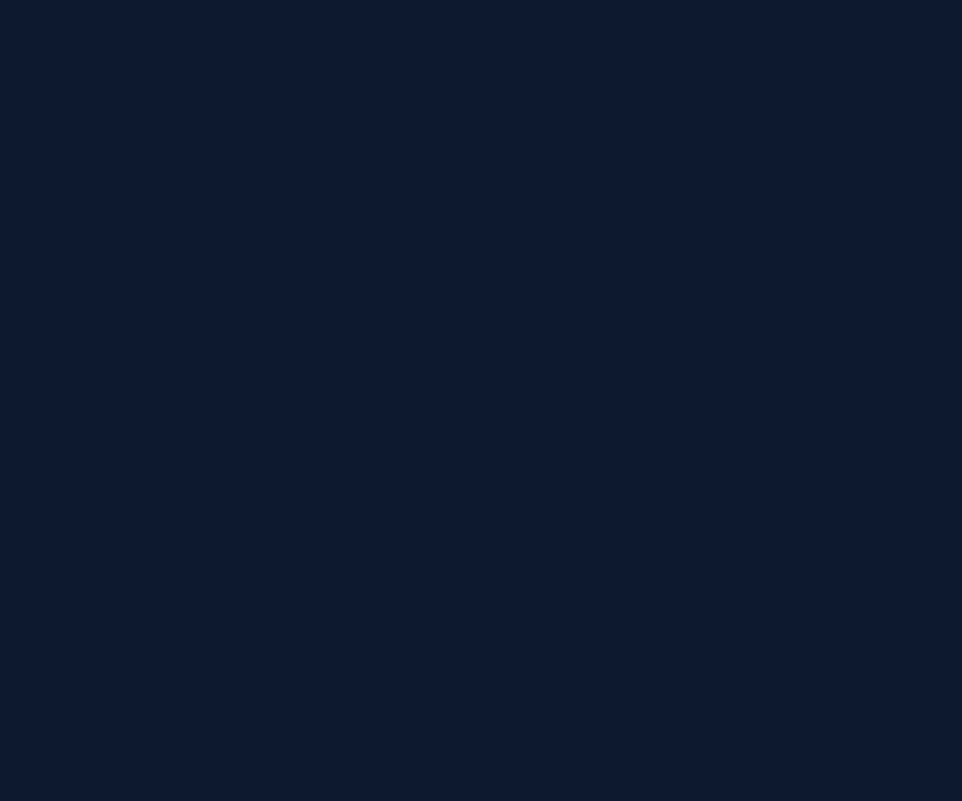
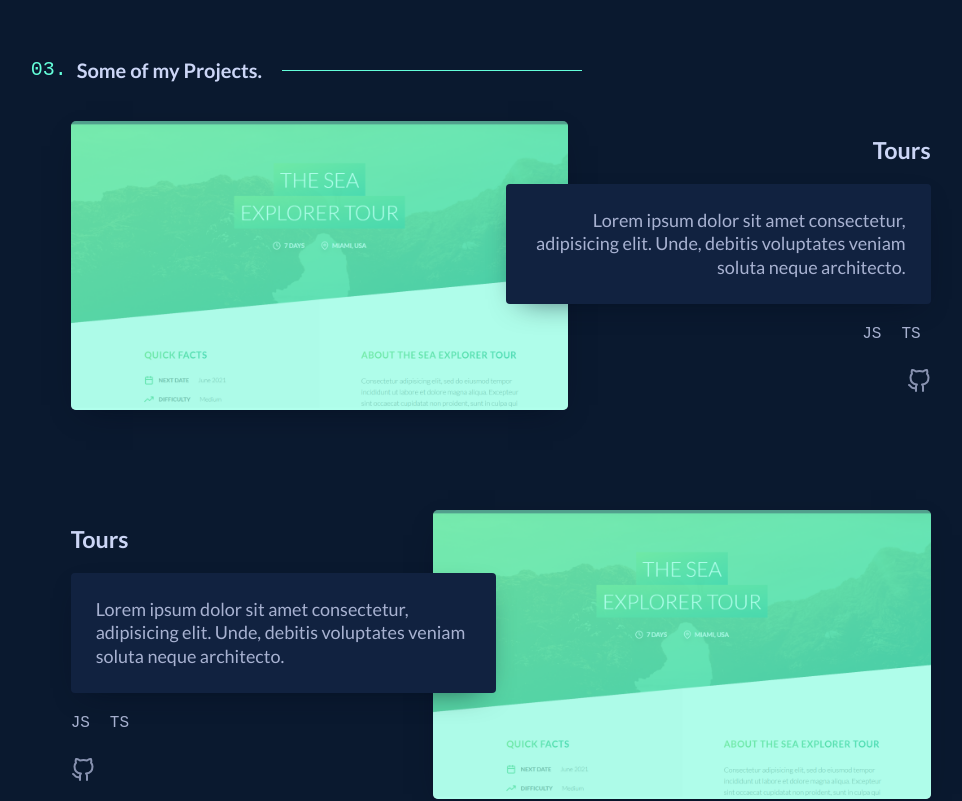
Before and after one commit to raaajrathod/rrathod, a React (Create React App) app: page / in a window 1280 px wide. Shown: the part 2480-3281 px from the top of the page, without its empty margins (113-1075 px from the left). Before the commit the page ends 2429 px from the top, so only its background shows below. Built offline with nearby package versions, Linux system fonts and the light colour scheme.

Commit message:
Projects Sections

```diff
--- a/src/App.js
+++ b/src/App.js
@@ -8,6 +8,7 @@ import RightContent from './components/RightContent';
 import Hero from './components/Hero';
 import About from './components/About';
 import Jobs from './components/Jobs';
+import Projects from './components/Projects';
 function App() {
 
 
@@ -21,6 +22,7 @@ function App() {
             <Hero />
             <About />
             <Jobs />
+            <Projects />
           </div>
 
           <RightContent />
--- a/src/App.scss
+++ b/src/App.scss
@@ -6,6 +6,7 @@
 @import "./scss/About.scss";
 @import "./scss/Jobs.scss";
 @import "./scss/Tabs.scss";
+@import "./scss/Projects.scss";
 
 .body {
   margin: 0px;
--- /dev/null
+++ b/src/components/Projects.jsx
@@ -0,0 +1,81 @@
+
+import { GitHub } from "react-feather";
+
+const Projects = () => {
+    return (
+        <section className="projects" id="projects">
+            <div className="projects_content">
+                <h2 className="numbered-heading">Some of my Projects.</h2>
+            </div>
+            <ul className="project-list">
+                <li className="project-list-item">
+                    <div className="project-content">
+                        <h3 className="project-title">Tours</h3>
+                        <div className="project-description">
+                            <p>Lorem ipsum dolor sit amet consectetur, adipisicing elit. Unde, debitis voluptates veniam soluta neque architecto.</p>
+                        </div>
+                        <ul className="project-techlist">
+                            <li>JS</li>
+                            <li>TS</li>
+                        </ul>
+                        <div className="links">
+                            <a href="#"><GitHub /></a>
+                        </div>
+                    </div>
+                    <div className="project-image">
+                        <div className="image-wrapper">
+                            <img src="./../img/tours.png" alt="project-image" />
+                        </div>
+                    </div>
+
+                </li>
+
+                <li className="project-list-item">
+                    <div className="project-content">
+                        <h3 className="project-title">Tours</h3>
+                        <div className="project-description">
+                            <p>Lorem ipsum dolor sit amet consectetur, adipisicing elit. Unde, debitis voluptates veniam soluta neque architecto.</p>
+                        </div>
+                        <ul className="project-techlist">
+                            <li>JS</li>
+                            <li>TS</li>
+                        </ul>
+                        <div className="links">
+                            <a href="#"><GitHub /></a>
+                        </div>
+                    </div>
+                    <div className="project-image">
+                        <div className="image-wrapper">
+                            <img src="./../img/tours.png" alt="project-image" />
+                        </div>
+                    </div>
+
+                </li>
+
+                <li className="project-list-item">
+                    <div className="project-content">
+                        <h3 className="project-title">Tours</h3>
+                        <div className="project-description">
+                            <p>Lorem ipsum dolor sit amet consectetur, adipisicing elit. Unde, debitis voluptates veniam soluta neque architecto.</p>
+                        </div>
+                        <ul className="project-techlist">
+                            <li>JS</li>
+                            <li>TS</li>
+                        </ul>
+                        <div className="links">
+                            <a href="#"><GitHub /></a>
+                        </div>
+                    </div>
+                    <div className="project-image">
+                        <div className="image-wrapper">
+                            <img src="./../img/tours.png" alt="project-image" />
+                        </div>
+                    </div>
+
+                </li>
+            </ul>
+        </section>
+    )
+}
+
+export default Projects;
--- a/src/scss/About.scss
+++ b/src/scss/About.scss
@@ -6,6 +6,8 @@
     // padding: 60px 60px;
     counter-increment: item 1;
     max-width: 900px;
+
+
 
     .about_content {
         display: flex;
--- a/src/scss/Jobs.scss
+++ b/src/scss/Jobs.scss
@@ -1,10 +1,8 @@
 .jobs {
     background-color: $navy;
     text-align: Left;
-    // height: 100vh;
-    font-weight: 600;
-    // padding: 60px 60px;
     counter-increment: item 1;
     max-width: 700px;
     height: 100vh;
+
 }
--- /dev/null
+++ b/src/scss/Projects.scss
@@ -0,0 +1,112 @@
+.projects {
+    text-align: Left;
+    counter-increment: item 1;
+    max-width: 900px;
+    min-height: 100vh;
+
+    .project-list-item {
+        position: relative;
+        display: grid;
+        gap: 10px;
+        grid-template-columns: repeat(12, 1fr);
+        -webkit-box-align: center;
+        align-items: center;
+        margin: 100px 0px;
+
+        &:first-child {
+            margin-top: 0px;
+        }
+
+        .project-content {
+            position: relative;
+            grid-area: 1 / 1 / -1 / 7;
+        }
+
+        &:nth-of-type(2n + 1) {
+            .project-content {
+                grid-column: 7 / -1;
+                text-align: right;
+            }
+
+            .project-image {
+                grid-column: 1 / 8;
+            }
+
+            .project-techlist {
+                justify-content: flex-end;
+            }
+        }
+
+        .project-image {
+            box-shadow: 0 10px 30px -15px $navy-shadow;
+            transition: $transition;
+            grid-area: 1 / 6 / -1 / -1;
+            position: relative;
+            z-index: 1;
+
+            // &:nth-of-type(2n + 1) {
+            //     grid-area: 1 / 8;
+            // }
+
+            &::after {
+                content: "";
+                position: absolute;
+                top: 0;
+                left: 0;
+                width: 100%;
+                height: 100%;
+                background-color: rgba(100, 255, 218, 0.5);
+                opacity: 1;
+                transition: $transition;
+                border-radius: 5px;
+            }
+
+            &:hover {
+                &::after {
+                    opacity: 0;
+                }
+            }
+
+            img {
+                border-radius: 5px;
+            }
+        }
+
+        .project-description {
+            box-shadow: 0 10px 30px -15px $navy-shadow;
+            transition: $transition;
+            position: relative;
+            z-index: 2;
+            padding: 25px;
+            border-radius: $border-radius;
+            background-color: $light-navy;
+            color: $light-slate;
+            font-size: $fz-lg;
+        }
+
+        .project-techlist {
+            display: flex;
+            flex-direction: row;
+            flex-wrap: wrap;
+            justify-content: flex-start;
+            align-items: center;
+            list-style: none;
+            padding: 0;
+
+            // Skipping First li
+            li:first-child {
+                margin-left: 0;
+            }
+            li {
+                margin: 20px 10px;
+                font-size: $fz-md;
+                font-family: $font-mono;
+                color: $light-slate;
+            }
+        }
+
+        .project-title {
+            margin-bottom: 20px;
+        }
+    }
+}
```
Also changed, not shown: public/img/tours.png (added).
